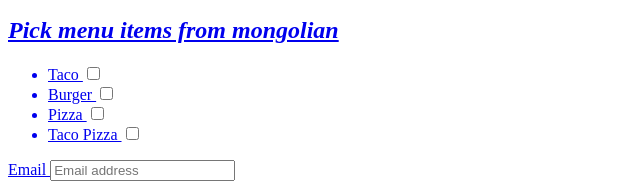
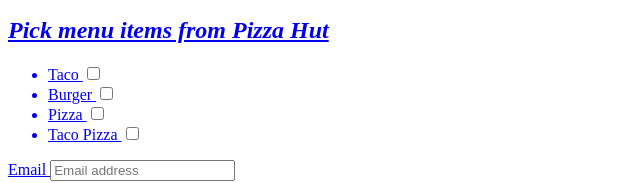
Before and after one commit to fresh5447/app1, a plain HTML site: page pizza_hut.html in a window 1280 px wide. Shown: the part 188-371 px from the top of the page, 0-640 px from the left. Drawn offline with Linux system fonts and the light colour scheme.

Commit message:
Update and rename mongolian.html to pizza_hut.html

```diff
--- a/mongolian.html
+++ b/pizza_hut.html
@@ -17,7 +17,7 @@
     <li> <a href="Burger King"</>Burger King</li>
     <li> <a href="Wendys"</>Wendys</li>
   </ul>
-<h2> <em>Pick menu items from mongolian</em></h2>
+<h2> <em>Pick menu items from Pizza Hut</em></h2>
 
 
   <ul>
```
